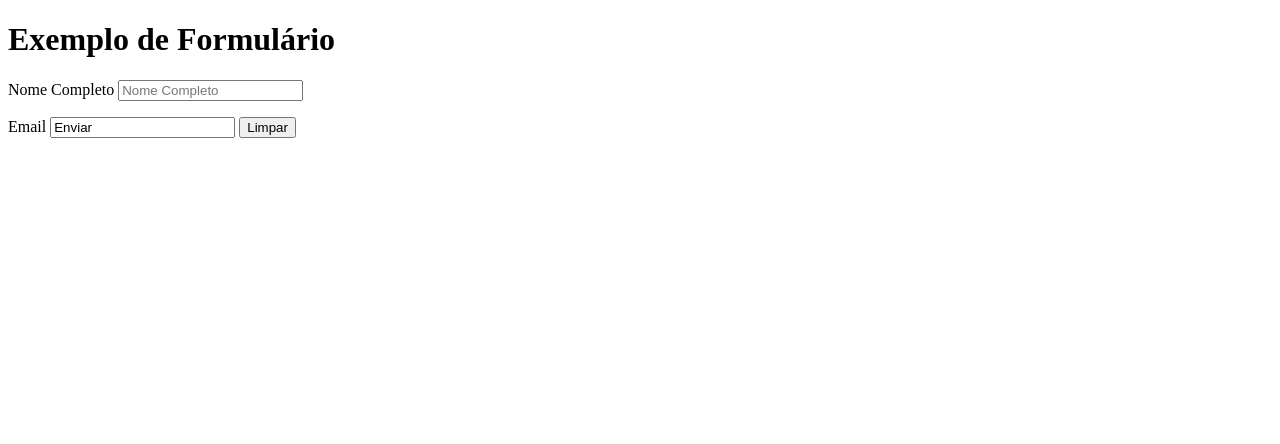
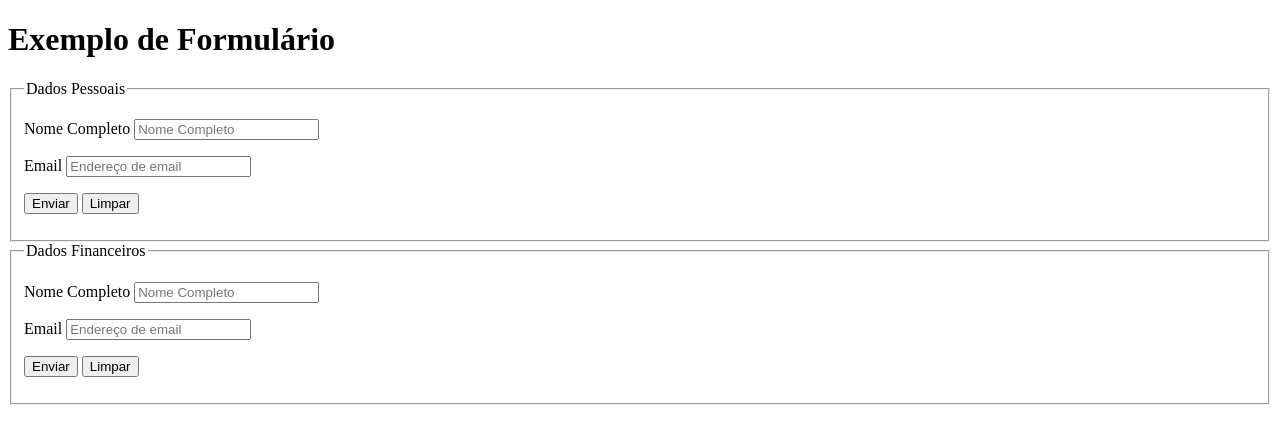
Before and after one commit to heitorsartor/html-css, a plain HTML site: page exercicios/ex025/form003.html in a window 1280 px wide. Drawn offline with Linux system fonts and the light colour scheme.

Commit message:
Formularios

```diff
--- a/exercicios/ex025/form003.html
+++ b/exercicios/ex025/form003.html
@@ -8,12 +8,28 @@
 <body>
     <h1>Exemplo de Formulário</h1>
     <form action="" method="get">
-        <p><label for="nome">Nome Completo</label>
-        <input type="text" name="nome" id="nome" placeholder="Nome Completo" required minlength="8" maxlength="20"> </p>
-        <p><label for="email">Email</label>
-        <input type="email" name="email" id="email></p>
-        <input type="submit" value="Enviar">
-        <input type="reset" value="Limpar">
+        <fieldset>
+            <legend>Dados Pessoais</legend>
+            <p><label for="nome">Nome Completo</label>
+            <input type="text" name="nome" id="nome" placeholder="Nome Completo" required minlength="8" maxlength="20"> </p>
+            <p><label for="email">Email</label>
+                   <input type="email" name="email" id="email" placeholder="Endereço de email" required>
+                   <p>
+               <input type="submit" value="Enviar">
+               <input type="reset" value="Limpar">
+                   </p>
+        </fieldset>
+        <fieldset>
+            <legend>Dados Financeiros</legend>
+            <p><label for="nome">Nome Completo</label>
+            <input type="text" name="nome" id="nome" placeholder="Nome Completo" required minlength="8" maxlength="20"> </p>
+            <p><label for="email">Email</label>
+                   <input type="email" name="email" id="email" placeholder="Endereço de email" required>
+                   <p>
+               <input type="submit" value="Enviar">
+               <input type="reset" value="Limpar">
+                   </p>
+        </fieldset>
     </form>
 </body>
 </html>
```
Also changed, not shown: exercicios/ex025/form004.html (added, +29 -0 lines), exercicios/ex025/form005.html (added, +21 -0 lines).
